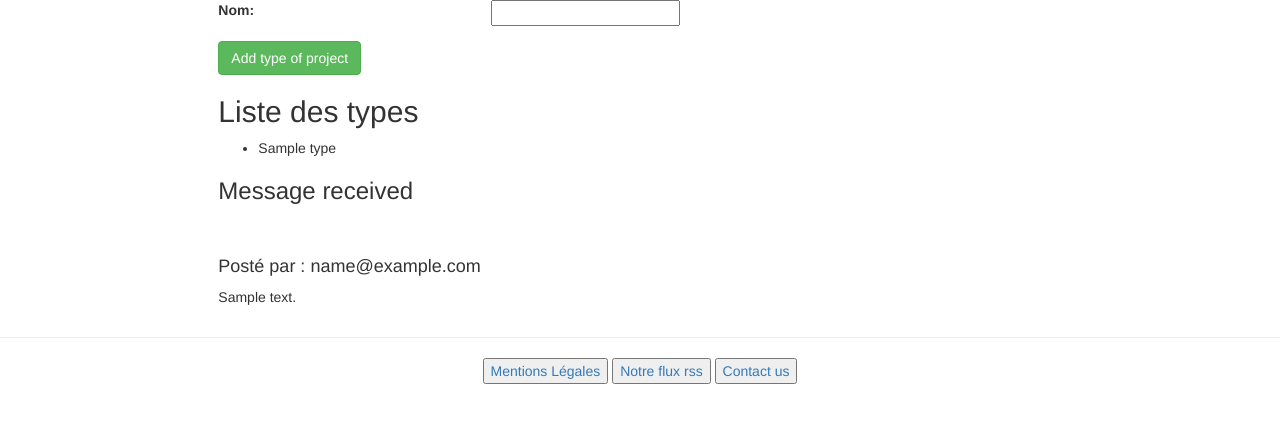
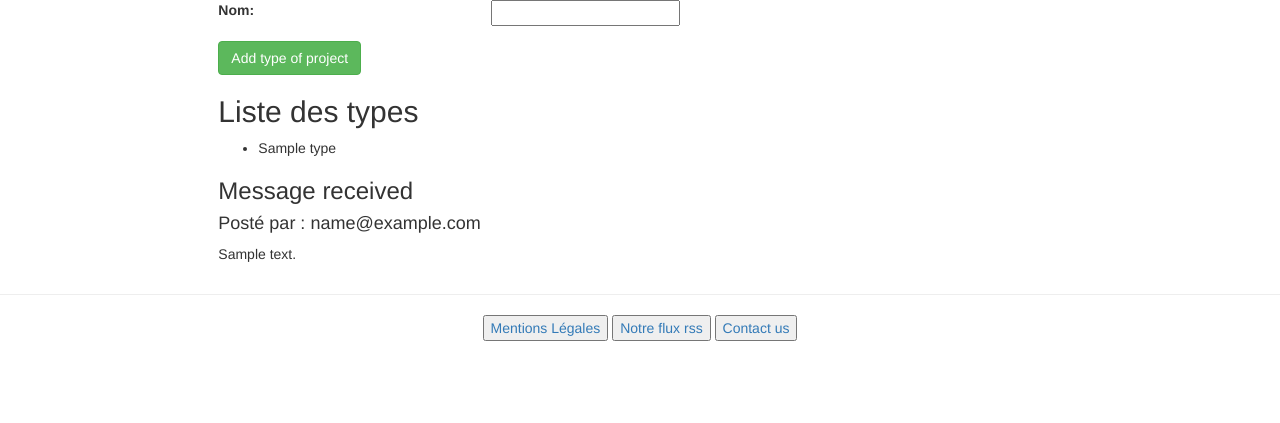
Before and after one commit to bharismendy/the_project_factory, a Django app: page /admin_panel in a window 1280 px wide. Shown: the part 221-644 px from the top of the page. Run offline with Django 3.2, Linux system fonts and the light colour scheme; a user stored in the database is signed in; tables that the repository leaves empty hold one stand-in row (values such as "Sample post"); some libraries are stand-ins or nearby versions.

Commit message:
ajustement css

```diff
--- a/the_project_factory/the_project_factory_default/templates/the_project_factory_default/admin_panel.html
+++ b/the_project_factory/the_project_factory_default/templates/the_project_factory_default/admin_panel.html
@@ -29,7 +29,7 @@
         </ul>
         <h3>Message received</h3>
         {% for message in message_received %}
-                <p class="margin_5">
+                <p>
                 <h4>Posté par : {{ message.mail }}</h4>
                 {{ message.texte }}
                 </p>
```
